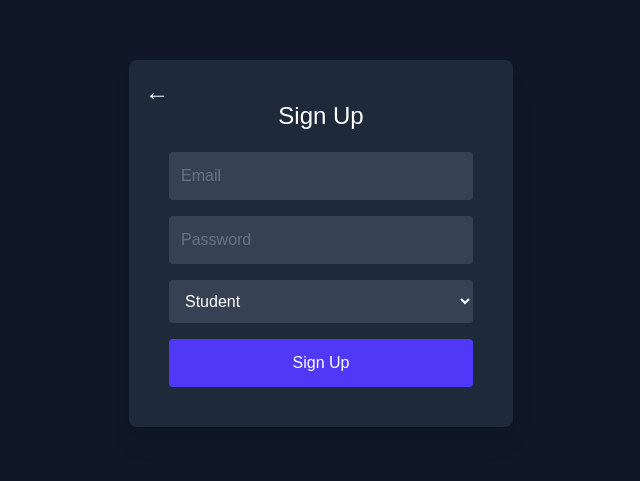
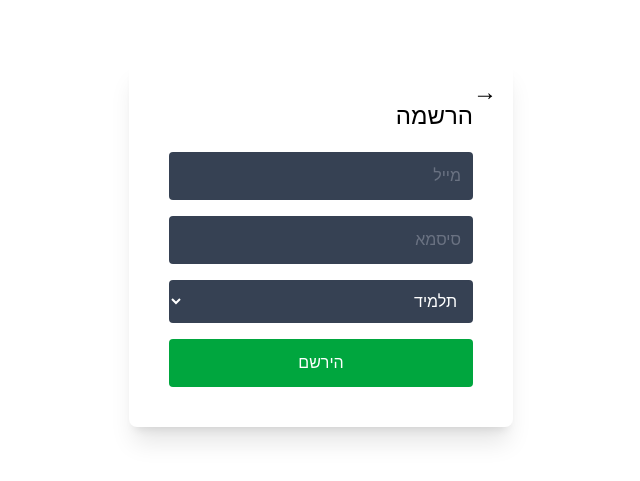
Before and after one commit to Harelzx/Advanced-Web-Dev, a Next.js app in the folder my-app2/: page /sign-up in a window 1280 px wide. Shown: the part 157-638 px from the top of the page, without its empty margins (319-959 px from the left). Built offline with nearby package versions, Linux system fonts and the light colour scheme.

Commit message:
changed background + button colors. translated from english to hebrew

```diff
--- a/my-app2/src/app/globals.css
+++ b/my-app2/src/app/globals.css
@@ -14,7 +14,7 @@
 
 @media (prefers-color-scheme: dark) {
   :root {
-    --background: #cc00ff;
+    --background: #bdb4c0;
     --foreground: #000000;
   }
 }
--- a/my-app2/src/app/login/page.js
+++ b/my-app2/src/app/login/page.js
@@ -17,7 +17,7 @@ const Login = () => {
   ] = useSignInWithEmailAndPassword(auth);
   const router = useRouter();
   const [roleError, setRoleError] = useState('');
-  const [redirectLoading, setRedirectLoading] = useState(false); //added states
+  const [redirectLoading, setRedirectLoading] = useState(false);
 
   useEffect(() => {
     const checkRoleAndRedirect = async () => {
@@ -56,17 +56,17 @@ const Login = () => {
                 router.push('/Main_Page');
               }
             } else {
-              setRoleError('Unknown user role.');
-              setRedirectLoading(false); // Stop loading on error
+              setRoleError('תפקיד משתמש לא ידוע.');
+              setRedirectLoading(false);
             }
           } else {
-            setRoleError('User data not found.');
-            setRedirectLoading(false); // Stop loading on error
+            setRoleError('נתוני המשתמש לא נמצאו.');
+            setRedirectLoading(false);
           }
         } catch (err) {
-          setRoleError('Error fetching user data.');
+          setRoleError('שגיאה באחזור נתוני המשתמש.');
           console.error(err);
-          setRedirectLoading(false); // Stop loading on error
+          setRedirectLoading(false);
         }
       }
     };
@@ -84,50 +84,50 @@ const Login = () => {
   if (redirectLoading) {
     return (
       <div className="min-h-screen flex items-center justify-center bg-gray-900">
-        <div className="bg-gray-800 p-10 rounded-lg shadow-xl w-96 text-center">
+        <div className="bg-gray-800 p-10 rounded-lg shadow-xl w-96 text-center" dir="rtl">
           <div className="animate-spin rounded-full h-12 w-12 border-b-2 border-white mx-auto mb-4"></div>
-          <h2 className="text-white text-xl">Setting up your account...</h2>
-          <p className="text-gray-300 mt-2">Please wait while we redirect you.</p>
+          <h2 className="text-white text-xl">מכין את החשבון שלך...</h2>
+          <p className="text-gray-300 mt-2">אנא המתן בזמן שאנו מפנים אותך.</p>
         </div>
       </div>
     );
   }
 
   return (
-    <div className="min-h-screen flex items-center justify-center bg-gray-900">
-      <div className="bg-gray-800 p-10 rounded-lg shadow-xl w-96">
-        <h1 className="text-white text-2xl mb-5">Login</h1>
+    <div className="min-h-screen flex items-center justify-center bg-bdb4c0">
+      <div className="bg-white p-10 rounded-lg shadow-xl w-96" dir="rtl">
+        <h1 className="text-black text-2xl mb-5 text-right">התחברות</h1>
         <input
           type="email"
-          placeholder="Email"
+          placeholder="מייל"
           value={email}
           onChange={(e) => setEmail(e.target.value)}
-          className="w-full p-3 mb-4 bg-gray-700 rounded outline-none text-white placeholder-gray-500"
+          className="w-full p-3 mb-4 bg-gray-700 rounded outline-none text-white placeholder-gray-500 text-right"
         />
         <input
           type="password"
-          placeholder="Password"
+          placeholder="סיסמא"
           value={password}
           onChange={(e) => setPassword(e.target.value)}
-          className="w-full p-3 mb-4 bg-gray-700 rounded outline-none text-white placeholder-gray-500"
+          className="w-full p-3 mb-4 bg-gray-700 rounded outline-none text-white placeholder-gray-500 text-right"
         />
         <button
           onClick={handleLogin}
-          className="w-full p-3 bg-indigo-600 rounded text-white hover:bg-indigo-500"
+          className="w-full p-3 bg-green-600 rounded text-white hover:bg-green-600"
           disabled={loading}
         >
-          {loading ? 'Logging in...' : 'Login'}
+          {loading ? 'מתחבר...' : 'התחבר'}
         </button>
         {error && (
-          <p className="text-red-400 mt-2">Wrong credentials</p>
+          <p className="text-red-400 mt-2 text-right">שגיאה בהתחברות</p>
         )}
         {roleError && (
-          <p className="text-red-400 mt-2">{roleError}</p>
+          <p className="text-red-400 mt-2 text-right">{roleError}</p>
         )}
-        <p className="text-white mt-3 text-sm">
-          Don't have an account?{' '}
+        <p className="text-black mt-3 text-sm text-right">
+          אין משתמש?{' '}
           <Link href="/sign-up" className="text-indigo-400 hover:text-indigo-300">
-            Sign Up
+            הרשמה
           </Link>
         </p>
       </div>
--- a/my-app2/src/app/sign-up/page.js
+++ b/my-app2/src/app/sign-up/page.js
@@ -9,7 +9,7 @@ import Link from 'next/link';
 const SignUp = () => {
   const [email, setEmail] = useState('');
   const [password, setPassword] = useState('');
-  const [role, setRole] = useState('student'); // New state for role
+  const [role, setRole] = useState('student');
   const [
     createUserWithEmailAndPassword,
     user,
@@ -28,11 +28,11 @@ const SignUp = () => {
       try {
         await setDoc(doc(db, "users", userCredential.user.uid), {
           email: userCredential.user.email,
-          role: role, // Use selected role
+          role: role,
           createdAt: new Date()
         });
       } catch (err) {
-        console.error("Error adding user data: ", err);
+        console.error("שגיאה בהוספת נתוני משתמש: ", err);
       }
     }
   };
@@ -47,49 +47,49 @@ const SignUp = () => {
       router.push('/login');
     }
     if (error) {
-      console.error('Firebase error:', error.message);
+      console.error('שגיאת Firebase:', error.message);
     }
   }, [user, error, router]);
 
   return (
-    <div className="min-h-screen flex items-center justify-center bg-gray-900">
-      <div className="bg-gray-800 p-10 rounded-lg shadow-xl w-96 relative">
+    <div className="min-h-screen flex items-center justify-center bg-bdb4c0">
+      <div className="bg-white p-10 rounded-lg shadow-xl w-96 relative" dir="rtl">
         {/* Back to login arrow */}
-        <Link href="/" className="absolute left-4 top-4 text-white text-2xl hover:text-indigo-400" aria-label="Back to login">
-          &#8592;
+        <Link href="/" className="absolute right-4 top-4 text-black text-2xl hover:text-indigo-400" aria-label="חזרה להתחברות">
+          →
         </Link>
-        <h1 className="text-white text-2xl mb-5 text-center">Sign Up</h1>
+        <h1 className="text-black text-2xl mb-5 text-right">הרשמה</h1>
         <input
           type="email"
-          placeholder="Email"
+          placeholder="מייל"
           value={email}
           onChange={(e) => setEmail(e.target.value)}
-          className="w-full p-3 mb-4 bg-gray-700 rounded outline-none text-white placeholder-gray-500"
+          className="w-full p-3 mb-4 bg-gray-700 rounded outline-none text-white placeholder-gray-500 text-right"
         />
         <input
           type="password"
-          placeholder="Password"
+          placeholder="סיסמא"
           value={password}
           onChange={(e) => setPassword(e.target.value)}
-          className="w-full p-3 mb-4 bg-gray-700 rounded outline-none text-white placeholder-gray-500"
+          className="w-full p-3 mb-4 bg-gray-700 rounded outline-none text-white placeholder-gray-500 text-right"
         />
         <select
           value={role}
           onChange={(e) => setRole(e.target.value)}
-          className="w-full p-3 mb-4 bg-gray-700 rounded outline-none text-white"
+          className="w-full p-3 mb-4 bg-gray-700 rounded outline-none text-white text-right"
         >
-          <option value="student">Student</option>
-          <option value="teacher">Teacher</option>
+          <option value="student">תלמיד</option>
+          <option value="teacher">מורה</option>
         </select>
         <button
           onClick={handleSignUp}
-          className="w-full p-3 bg-indigo-600 rounded text-white hover:bg-indigo-500"
+          className="w-full p-3 bg-green-600 rounded text-white"
           disabled={loading}
         >
-          {loading ? 'Signing Up...' : 'Sign Up'}
+          {loading ? 'נרשם...' : 'הירשם'}
         </button>
         {error && (
-          <p className="text-red-400 mt-2">{error.message}</p>
+          <p className="text-red-400 mt-2 text-right">{error.message}</p>
         )}
       </div>
     </div>
```
